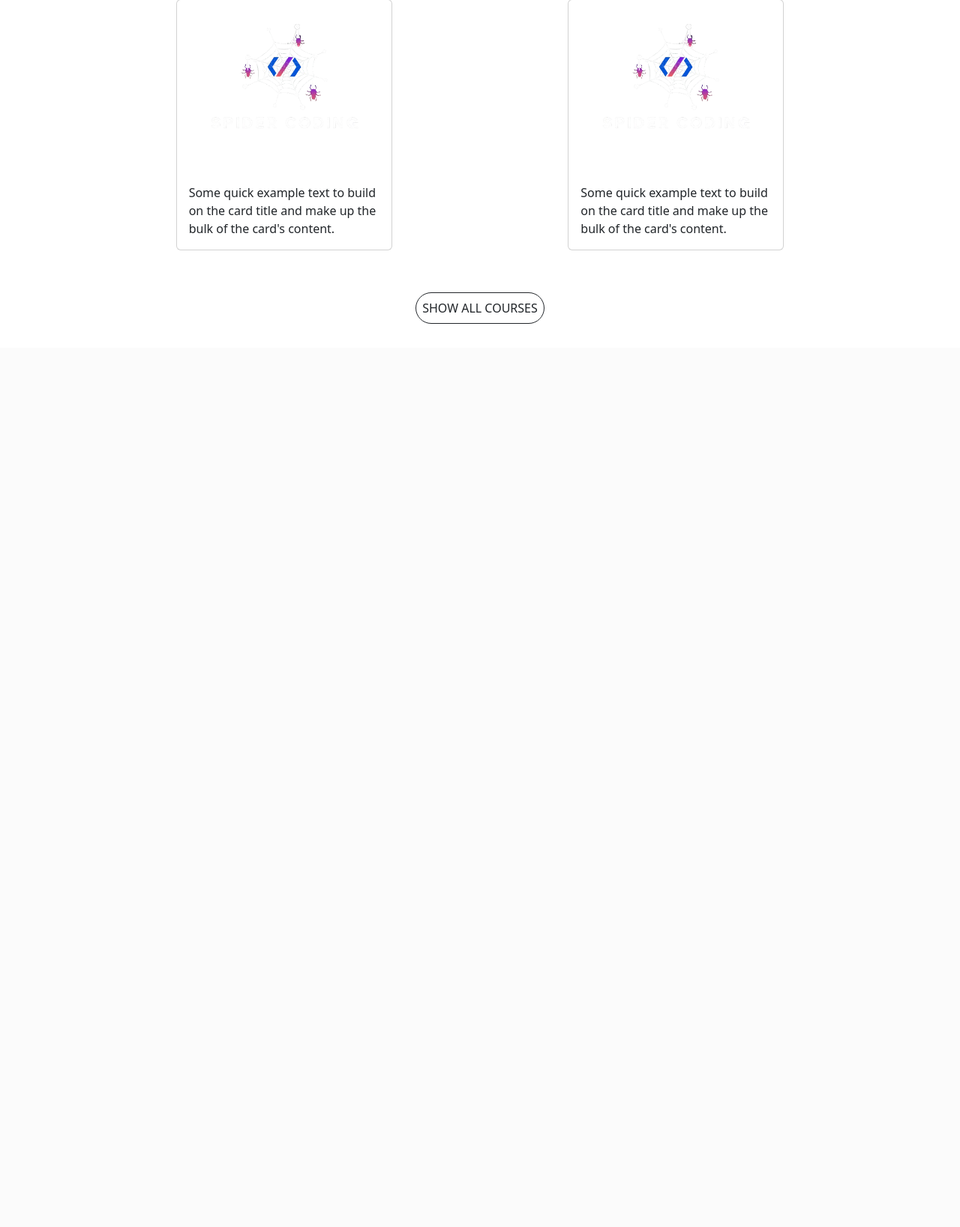
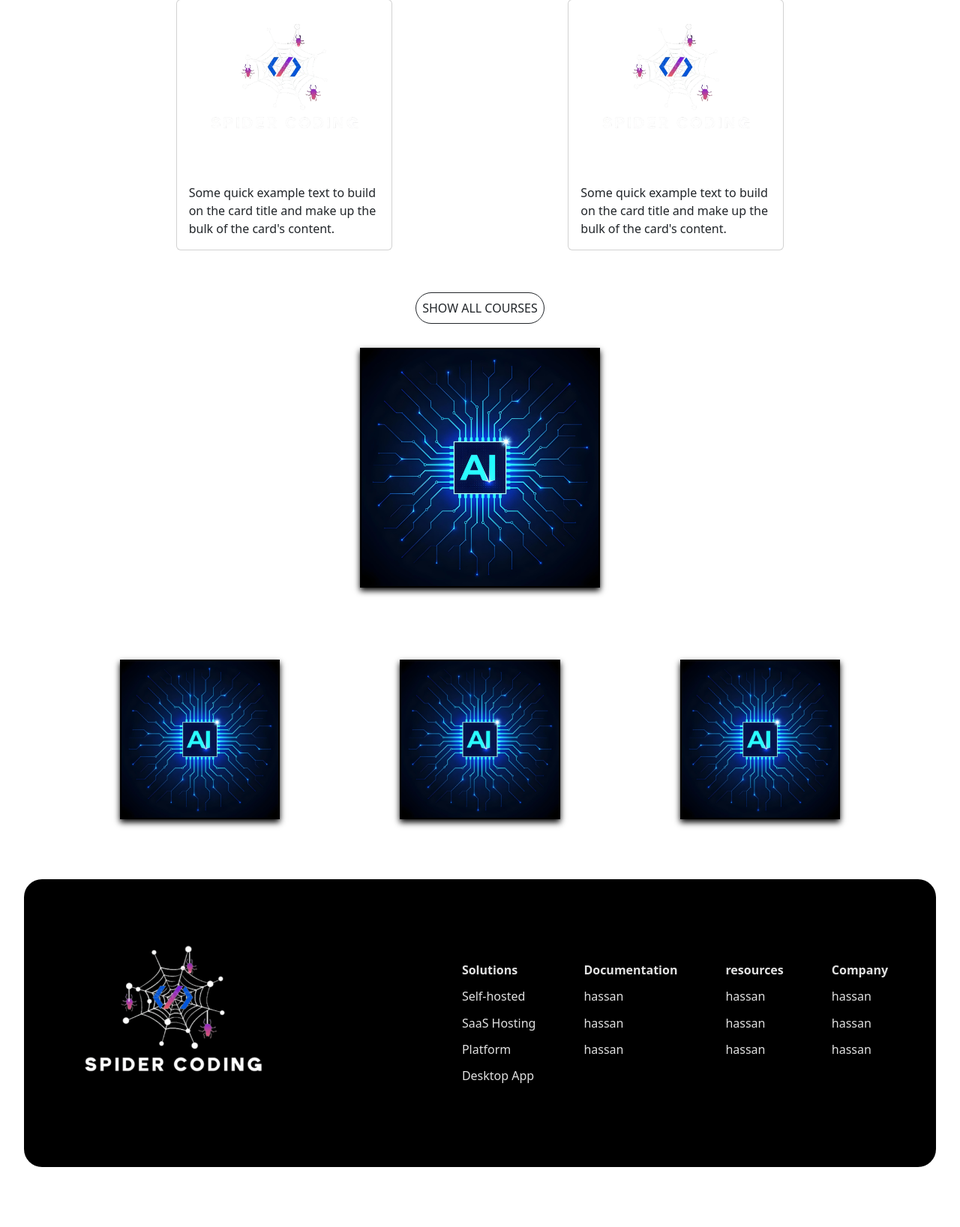
Before and after one commit to hassanmok/final_project_edu, a Django app: template project/edu_app/templates/index.html in a window 1280 px wide. Shown: the part 2084-3721 px from the top of the page at 75% size. Before the commit the page ends 2516 px from the top, so only its background shows below. Run offline with Django 5.2, Linux system fonts and the light colour scheme; the template is opened without the code that fills it, so the values that code supplies are empty; parts of the project's set-up code (start-up, migrations or seed data) failed here and were passed over; some libraries are stand-ins or nearby versions.

Commit message:
hassan edit

```diff
--- a/project/edu_app/templates/index.html
+++ b/project/edu_app/templates/index.html
@@ -14,6 +14,7 @@
     <link rel="icon" type="image/png" sizes="512x512" href="{% static 'images/spider_logo2.png' %}">
 </head>
 <body>
+  <div id="main" style="display: none;">
       <div id="upper_bar" class="bg-black p-8 flex justify-between items-center p-0">
           <div id="left_bar" class="ml-8 my-2">
             <a href="#">
@@ -33,21 +34,6 @@
               </a>
           </div>
       </div>
-    <!--
-    <div id="upper_bar" class="bg-black p-8">
-        <div id="left_bar">
-            <img src="{% static 'images/spider_logo.png' %}" alt="logo_spider">
-        </div>
-        <div id="right_bar" class="text-white flex justify-end space-x-4">
-            <h3 id="bar_right">HOME</h3>
-            <h3 id="bar_right">COURSES</h3>
-            <h3 id="bar_right">CALLANGES</h3>
-            <h3 id="bar_right">PROFILE</h3>
-            <h3 id="bar_right">LOGOUT</h3>
-        </div>
-    </div>
-    -->
-    <div id="main">
       <div class="flex justify-between">
         <div class="my-28 mx-8">
         <h2 class="text-2xl font-normal">Welcome to spider coding websit, the event-juggling<br>scheduler for everyone. Focus on meeting,
@@ -90,11 +76,11 @@
                 <button style="border-color: #000000; border-radius: 1.5rem 1.5rem 1.5rem 1.5rem; box-shadow: 0 4px 0px rgb(0, 0, 0);" type="button" class="px-10 py-6 border-3"><b>WEBSIT CODE ></b></button>
             </div>
         </div>
-        <div class="bg-black flex justify-center rounded-3xl mx-60 my-12 py-28">
-            <h1 id="text_mok2" class="text-white text-4xl leading-snug"></h1>
+        <div class="bg-black flex justify-center rounded-3xl mx-36 my-12 py-28">
+            <h1 id="text_mok2" class="text-white text-4xl leading-snug mx-4"></h1>
         </div>
         <div>
-            <h1 class="flex justify-center text-6xl border-black">OUR COURSES:</h1>
+            <h1 class="flex justify-center text-6xl border-black"><b>OUR COURSES:</b></h1>
         </div>
         <div class="flex justify-center flex justify-evenly my-12">
             <div class="card" style="width: 18rem;">
@@ -127,25 +113,58 @@
             <div class="flex justify-center mb-6 py-2 px-2">
               <button type="button" class="btn btn-outline-dark rounded-3xl py-2 px-2">SHOW ALL COURSES</button>
             </div>
+            <div class="flex justify-center" >
+              <img src="{% static 'images/ai.jpg' %}" style="border: 2px solid rgb(0, 0, 0); box-shadow: 0 4px 8px rgb(0, 0, 0);" class="w-1/4" alt="">
             </div>
+            <div class="flex justify-evenly mt-24">
+              <img class="w-1/6" style="border: 2px solid rgb(0, 0, 0); box-shadow: 0 4px 8px rgb(0, 0, 0);" src="{% static 'images/ai.jpg' %}" alt="">
+              <img class="w-1/6" style="border: 2px solid rgb(0, 0, 0); box-shadow: 0 4px 8px rgb(0, 0, 0);" src="{% static 'images/ai.jpg' %}" alt="">
+              <img class="w-1/6" style="border: 2px solid rgb(0, 0, 0); box-shadow: 0 4px 8px rgb(0, 0, 0);" src="{% static 'images/ai.jpg' %}" alt="">
+            </div>
+            <div class="flex justify-center my-20">
+              <div class="flex justify-between bg-black rounded-3xl mx-8" style="height: 24rem; width: 80rem;">
+                <img class="h-1/2 ml-20 mt-20" src="{% static 'images/spider_logo2.png' %}" alt="">
+                <div class="flex justify-between mt-28" style="color: #E1E1E1;">
+                  <div class="mr-16">
+                    <h1><b>Solutions</b></h1>
+                    <h1 id="b_bar_1">Self-hosted</h1>
+                    <h1 id="b_bar_1">SaaS Hosting</h1>
+                    <h1 id="b_bar_1">Platform</h1>
+                    <h1 id="b_bar_1">Desktop App</h1>
+                  </div>
+                  <div class="mr-16">
+                    <h1><b>Documentation</b></h1>
+                    <h1 id="b_bar_1">hassan</h1>
+                    <h1 id="b_bar_1">hassan</h1>
+                    <h1 id="b_bar_1">hassan</h1>
+                  </div>
+                  <div class="mr-16">
+                    <h1><b>resources</b></h1>
+                    <h1 id="b_bar_1">hassan</h1>
+                    <h1 id="b_bar_1">hassan</h1>
+                    <h1 id="b_bar_1">hassan</h1>
+                  </div>
+                  <div class="mr-16">
+                    <h1><b>Company</b></h1>
+                    <h1 id="b_bar_1">hassan</h1>
+                    <h1 id="b_bar_1">hassan</h1>
+                    <h1 id="b_bar_1">hassan</h1>
+                  </div>
+                </div>
+              </div>
+            </div>
+    </div>
+
+    <div id="loading-screen">
+      <video autoplay muted loop>
+          <source src="{% static 'images/load.mp4' %}" type="video/mp4">
+          Your browser does not support the video tag.
+      </video>
+  </div>
+
+
+
     <!--scripts hassan-->
-    <script>
-      var typed = new Typed("#text_mok", {
-        strings: ["Join us to<br>learn program like <span style='color: rgb(255, 255, 255);'>spider web.</span>"],
-        typeSpeed: 50,
-        showCursor: false
-      });
-    </script>
-    <script>
-      var typed2 = new Typed("#text_mok2", {
-        strings: ["<b><span style='color: #0116FF;'>#include</span>&lt;<span style='color: #F31BAB;'>iostream</span>&gt;<br> \
-                   using namespace <span style='color: #0116FF;'>std;</span><br> \
-                   <span style='color: #0116FF;'>int</span> main() {<br> \
-                   // <span style='color: #00FFE1;'>Welcome message for<br>Spider Coding visitors</span><br> \
-                   cout << <span style='color: #EEFF00;'>\"Hi! Welcome to Spider Coding!\"</span> << endl;<br> \
-                   <span style='color: #0116FF;'>return</span> 0; }</b>"],
-        typeSpeed: 25
-      });
-    </script>
+    <script src="{% static 'script.js' %}"></script>
 </body>
 </html>
--- /dev/null
+++ b/project/static/script.js
@@ -0,0 +1,22 @@
+
+setTimeout(function() {
+    document.getElementById("loading-screen").style.display = "none";
+    document.getElementById("main").style.display = "block";
+
+    }, 2700);
+
+var typed = new Typed("#text_mok", {
+    strings: ["Join us to<br>learn program like <span style='color: rgb(255, 255, 255);'>spider web.</span>"],
+    typeSpeed: 50,
+    showCursor: false
+  });
+
+  var typed2 = new Typed("#text_mok2", {
+    strings: ["<b><span style='color: #0116FF;'>#include</span>&lt;<span style='color: #F31BAB;'>iostream</span>&gt;<br> \
+               using namespace <span style='color: #0116FF;'>std;</span><br> \
+               <span style='color: #0116FF;'>int</span> main() {<br> \
+               // <span style='color: #00FFE1;'>Welcome message for<br>Spider Coding visitors</span><br> \
+               cout << <span style='color: #EEFF00;'>\"Hi! Welcome to Spider Coding!\"</span> << endl;<br> \
+               <span style='color: #0116FF;'>return</span> 0; }</b>"],
+    typeSpeed: 25
+  });
--- a/project/static/style.css
+++ b/project/static/style.css
@@ -26,3 +26,24 @@
   #logout:hover{
     background-color: white; /* Set initial color */
   }
+
+  #b_bar_1{
+    margin-top: 1rem;
+  }
+
+  #loading-screen {
+    position: fixed;
+    top: 0;
+    left: 0;
+    width: 100%;
+    height: 100%;
+    background-color: #fff;
+    display: flex;
+    align-items: center;
+    justify-content: center;
+    z-index: 9999;
+}
+
+#loading-screen video {
+    width: 120%; /* Adjust as needed */
+}
```
Also changed, not shown: project/static/images/ai.jpg (added), 1 other file. Lines whose indentation alone changed are shown as unchanged.
